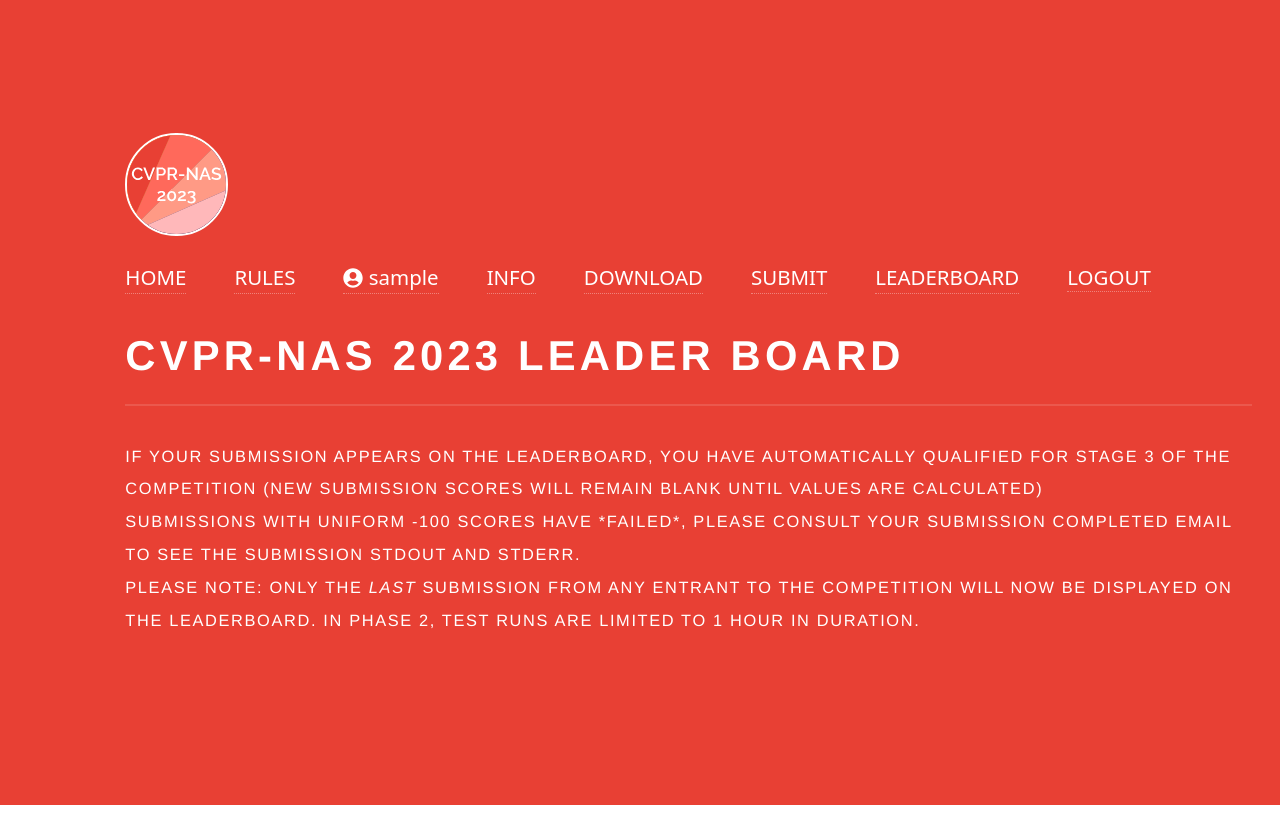
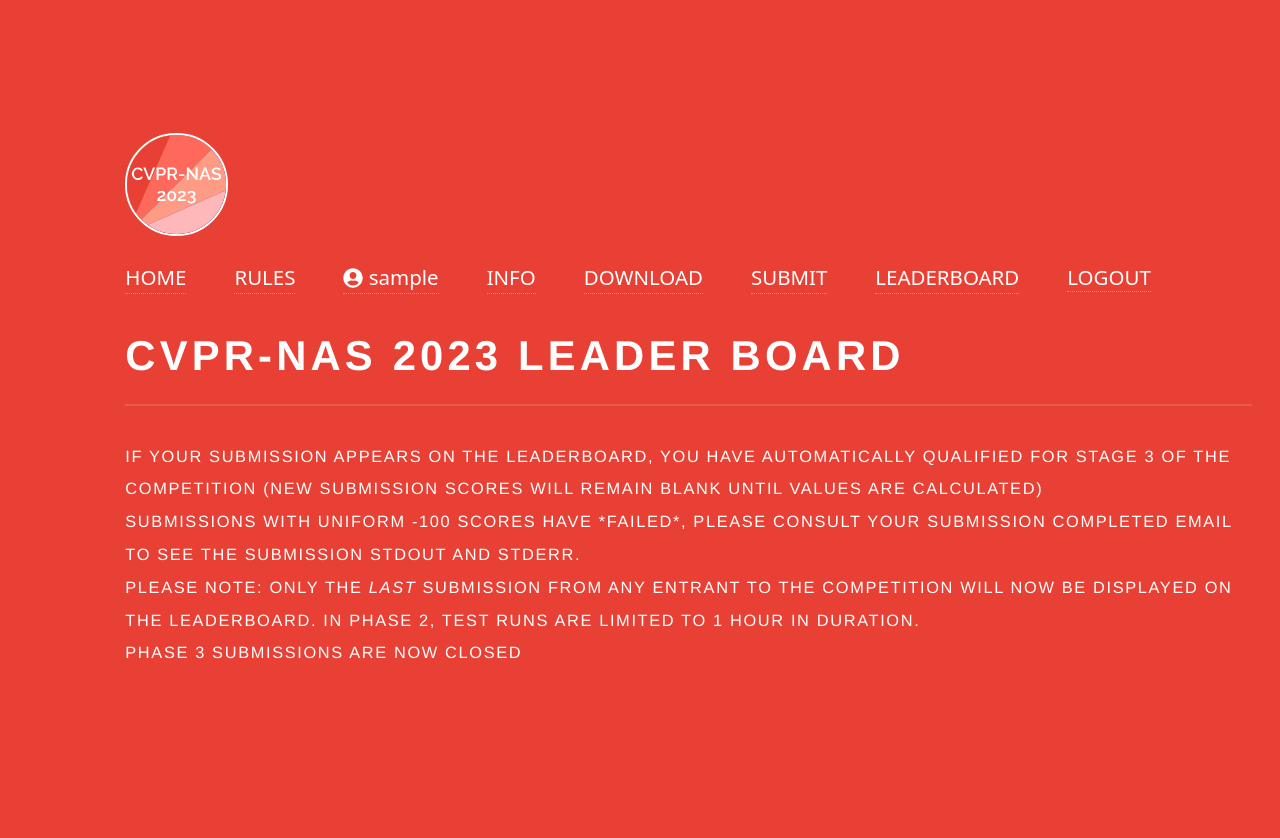
Before and after one commit to NewcastleRSE/CVPR-NAS-VUE, a Vue app: page /leaderboard in a window 1280 px wide. Before the commit the page ends 805 px from the top, so only its background shows below. Built offline with nearby package versions, Linux system fonts and the light colour scheme; sample sign-in values are in the browser's storage; the HTML template or start-up script is replaced by a standard one; what vue-progress-path would draw is missing.

Commit message:
Added closed message

```diff
--- a/src/views/Leaderboard.vue
+++ b/src/views/Leaderboard.vue
@@ -30,6 +30,7 @@
         </p>
 				<p>Submissions with uniform -100 scores have *failed*, please consult your Submission Completed email to see the submission stdout and stderr.</p>
         <p>Please note: only the <em>last</em> submission from any entrant to the competition will now be displayed on the leaderboard. In Phase 2, test runs are limited to 1 hour in duration.</p>
+        <p>PHASE 3 SUBMISSIONS ARE NOW CLOSED</p>
       </div>
     </section>
 
```
